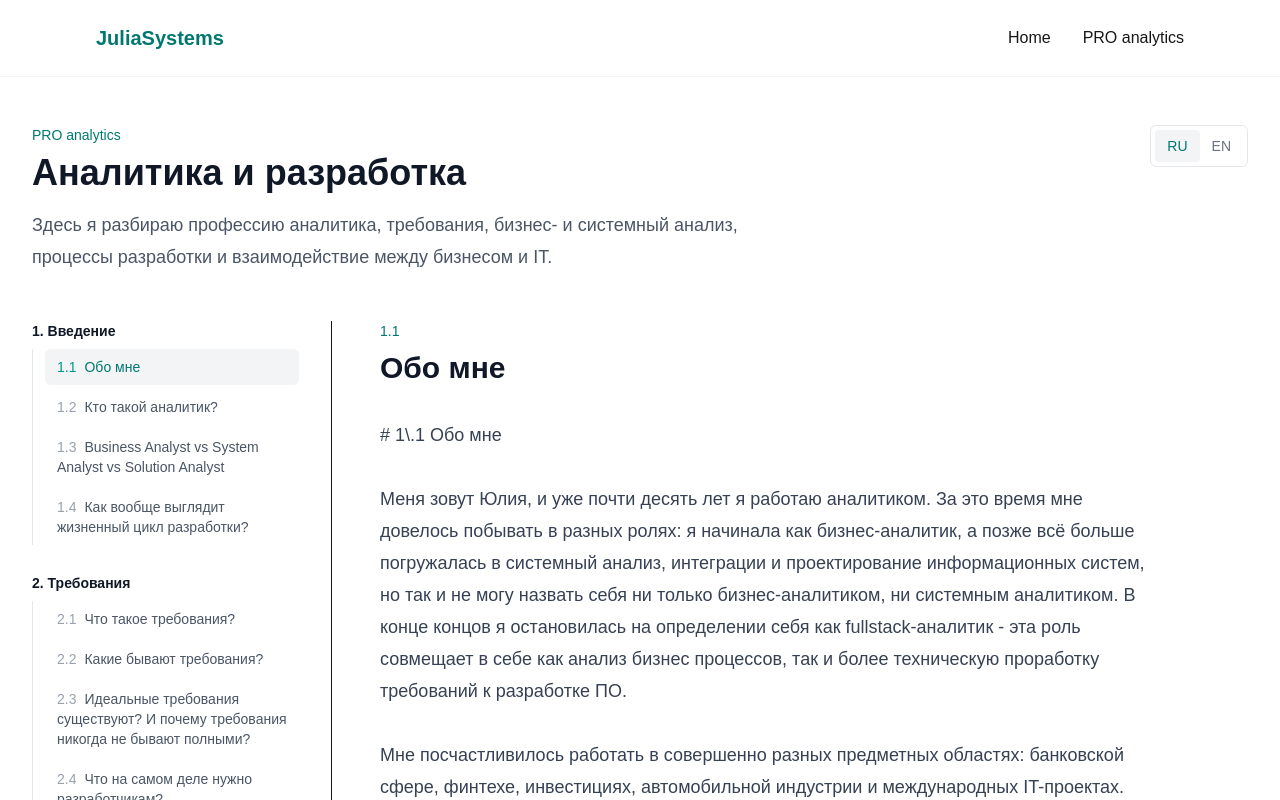
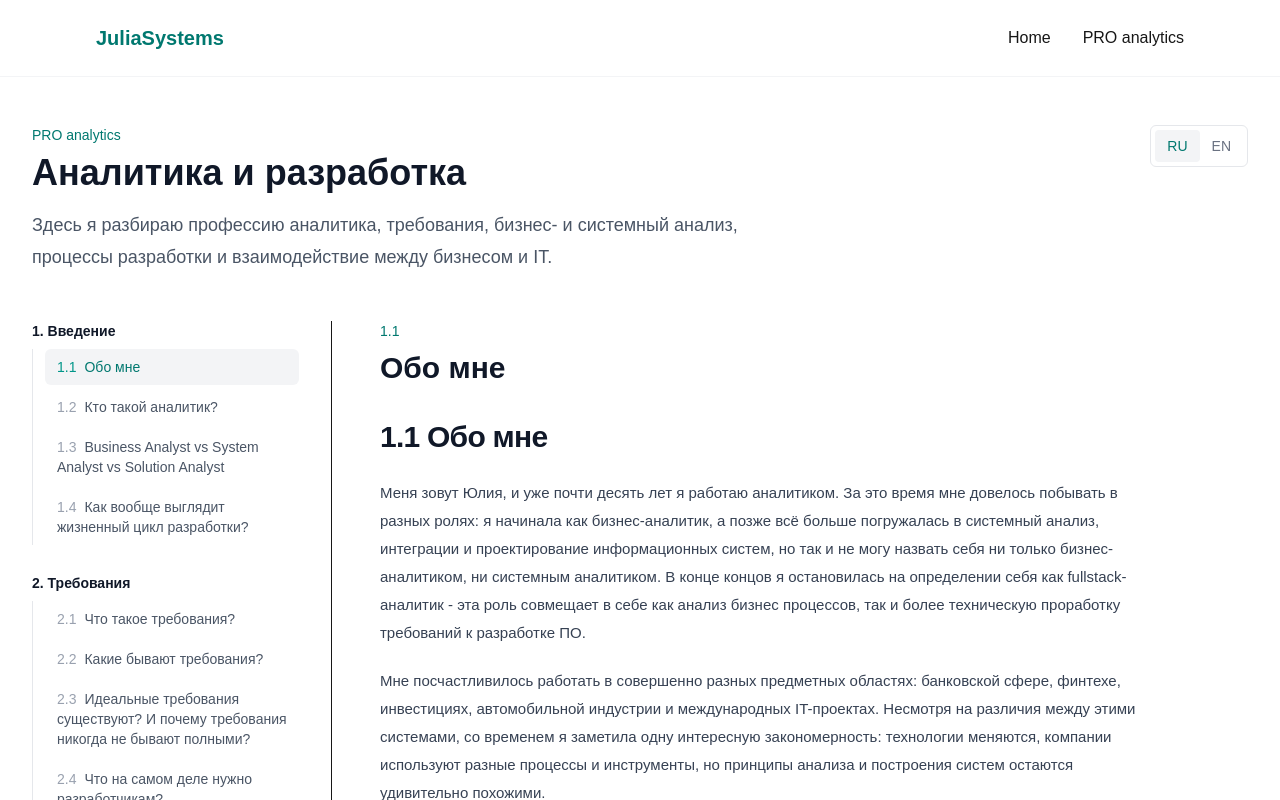
Before and after one commit to jleskovets/juliasystems, a Next.js app: page /pro-analytics in a window 1280 px wide. Shown: the top 800 px of the page. Built offline with nearby package versions, Linux system fonts and the light colour scheme.

Commit message:
md content

```diff
--- /dev/null
+++ b/components/MarkdownContent.tsx
@@ -0,0 +1,130 @@
+import ReactMarkdown from "react-markdown";
+import remarkGfm from "remark-gfm";
+
+type Props = {
+  content: string;
+};
+
+export default function MarkdownContent({ content }: Props) {
+  if (!content) {
+    return null;
+  }
+
+  return (
+    <article className="max-w-none text-[15px] leading-7 text-gray-700">
+      <ReactMarkdown
+        remarkPlugins={[remarkGfm]}
+        components={{
+          h1: ({ children }) => (
+            <h1 className="mb-6 mt-2 text-3xl font-bold tracking-tight text-gray-900">
+              {children}
+            </h1>
+          ),
+
+          h2: ({ children }) => (
+            <h2 className="mb-4 mt-10 text-2xl font-semibold text-gray-900">
+              {children}
+            </h2>
+          ),
+
+          h3: ({ children }) => (
+            <h3 className="mb-3 mt-8 text-xl font-semibold text-gray-900">
+              {children}
+            </h3>
+          ),
+
+          p: ({ children }) => (
+            <p className="mb-5 leading-7">
+              {children}
+            </p>
+          ),
+
+          ul: ({ children }) => (
+            <ul className="mb-5 ml-6 list-disc space-y-2">
+              {children}
+            </ul>
+          ),
+
+          ol: ({ children }) => (
+            <ol className="mb-5 ml-6 list-decimal space-y-2">
+              {children}
+            </ol>
+          ),
+
+          li: ({ children }) => (
+            <li className="pl-1">
+              {children}
+            </li>
+          ),
+
+          strong: ({ children }) => (
+            <strong className="font-semibold text-gray-900">
+              {children}
+            </strong>
+          ),
+
+          em: ({ children }) => (
+            <em className="italic">
+              {children}
+            </em>
+          ),
+
+          blockquote: ({ children }) => (
+            <blockquote className="my-6 border-l-4 border-teal-600 bg-gray-50 px-5 py-4 text-gray-600">
+              {children}
+            </blockquote>
+          ),
+
+          code: ({ children }) => (
+            <code className="rounded bg-gray-100 px-1.5 py-0.5 font-mono text-[0.9em] text-gray-800">
+              {children}
+            </code>
+          ),
+
+          pre: ({ children }) => (
+            <pre className="my-6 overflow-x-auto rounded-xl bg-gray-900 p-5 text-sm leading-6 text-gray-100">
+              {children}
+            </pre>
+          ),
+
+          a: ({ href, children }) => (
+            <a
+              href={href}
+              className="text-teal-700 underline decoration-teal-300 underline-offset-2 hover:text-teal-900"
+              target="_blank"
+              rel="noopener noreferrer"
+            >
+              {children}
+            </a>
+          ),
+
+          hr: () => (
+            <hr className="my-10 border-gray-200" />
+          ),
+
+          table: ({ children }) => (
+            <div className="my-6 overflow-x-auto">
+              <table className="w-full border-collapse text-sm">
+                {children}
+              </table>
+            </div>
+          ),
+
+          th: ({ children }) => (
+            <th className="border border-gray-200 bg-gray-50 px-4 py-3 text-left font-semibold text-gray-900">
+              {children}
+            </th>
+          ),
+
+          td: ({ children }) => (
+            <td className="border border-gray-200 px-4 py-3 align-top">
+              {children}
+            </td>
+          ),
+        }}
+      >
+        {content}
+      </ReactMarkdown>
+    </article>
+  );
+}
--- a/components/ProAnalyticsClient.tsx
+++ b/components/ProAnalyticsClient.tsx
@@ -1,6 +1,7 @@
 "use client";
 
 import { useState } from "react";
+import MarkdownContent from "@/components/MarkdownContent";
 
 type Language = "ru" | "en";
 
@@ -65,9 +66,7 @@ export default function ProAnalyticsClient({ ru, en }: Props) {
     if (currentArticle) {
       setSelectedSlug(currentArticle.slug);
     } else {
-      setSelectedSlug(
-        newSections[0]?.articles[0]?.slug ?? ""
-      );
+      setSelectedSlug(newSections[0]?.articles[0]?.slug ?? "");
     }
   };
 
@@ -140,9 +139,7 @@ export default function ProAnalyticsClient({ ru, en }: Props) {
                         <li key={article.slug}>
                           <button
                             type="button"
-                            onClick={() =>
-                              setSelectedSlug(article.slug)
-                            }
+                            onClick={() => setSelectedSlug(article.slug)}
                             className={`block w-full rounded-md px-3 py-2 text-left text-sm leading-5 transition ${
                               isSelected
                                 ? "bg-gray-100 font-medium text-teal-700"
@@ -183,8 +180,8 @@ export default function ProAnalyticsClient({ ru, en }: Props) {
                 {selectedArticle.title}
               </h2>
 
-              <div className="mt-8 whitespace-pre-wrap text-lg leading-8 text-gray-700">
-                {selectedArticle.content}
+              <div className="mt-8">
+                <MarkdownContent content={selectedArticle.content} />
               </div>
             </article>
           )}
```
